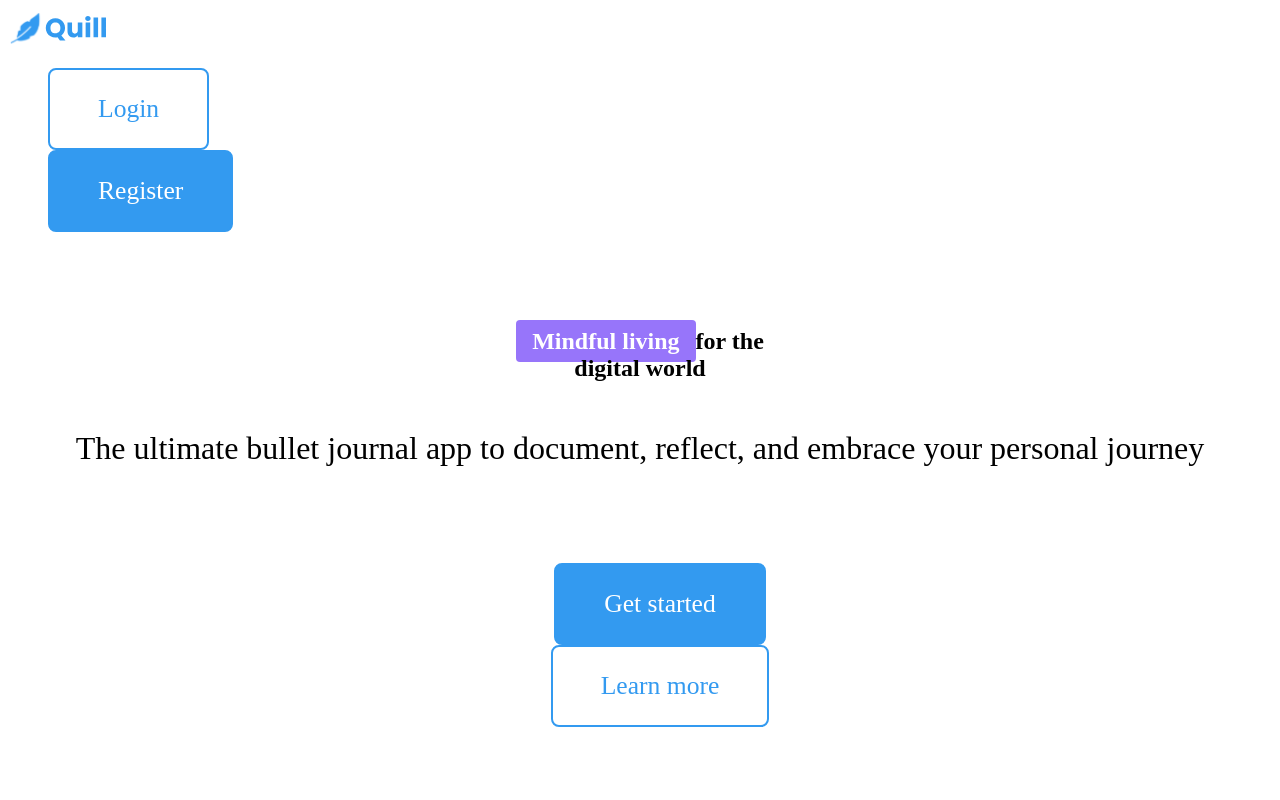
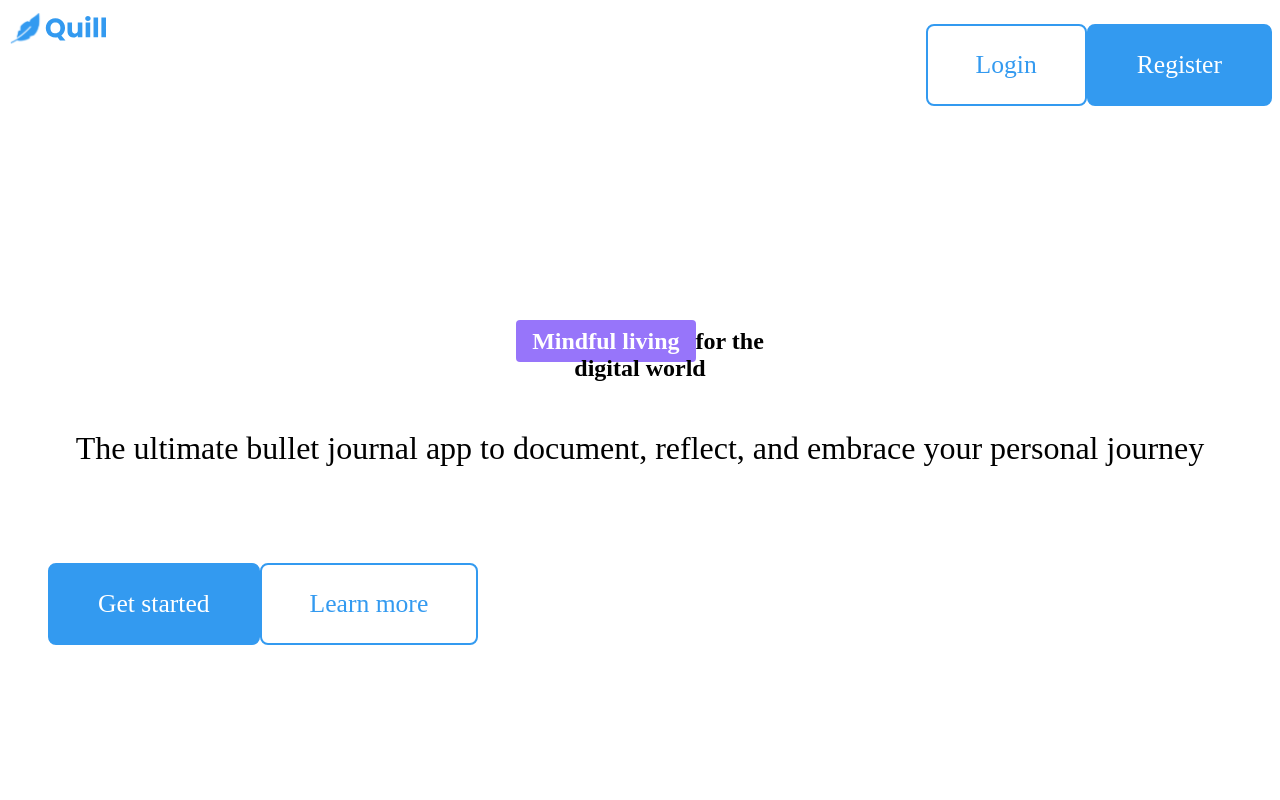
Before and after one commit to DebaKaran/flexbox-styledcomponent, a React (Vite) app: page / in a window 1280 px wide. Shown: the top 800 px of the page. Built offline with nearby package versions, Linux system fonts and the light colour scheme.

Commit message:
refactor(nav): convert navbar to flexbox layout
- Make Nav a flex container (row axis)
- Align logo and action list using space-between / auto margin
- Center items vertically with align-items
- Normalize list styling and spacing

```diff
--- a/src/components/styled/ActionList.styled.js
+++ b/src/components/styled/ActionList.styled.js
@@ -1,9 +1,13 @@
 import styled from "styled-components";
 
-export const ActionList = styled.ul``
+export const ActionList = styled.ul`
+    display: flex;
+    list-style: none;
+
+`
 
 export const ActionItem = styled.li`
-    list-style: none;
+
     padding: 0;
     margin: 0;
 `
--- a/src/components/styled/NavBar.styled.js
+++ b/src/components/styled/NavBar.styled.js
@@ -2,6 +2,9 @@ import styled from 'styled-components';
 
 export const Nav = styled.nav`
     height: 300px;
+    display: flex;
+    flex-direction: row;
+    justify-content: space-between;
 `;
 
 export const Logo = styled.img`
```
